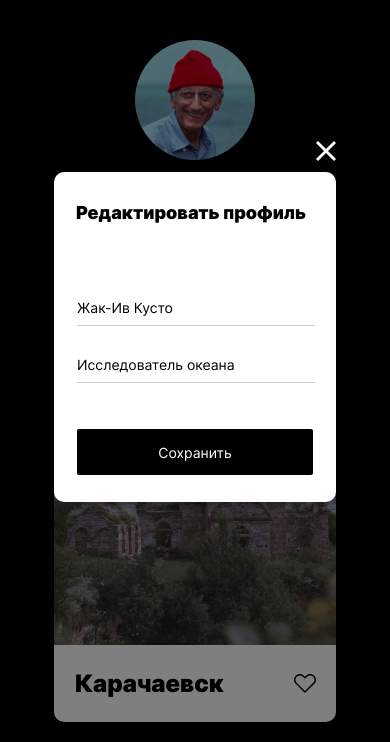
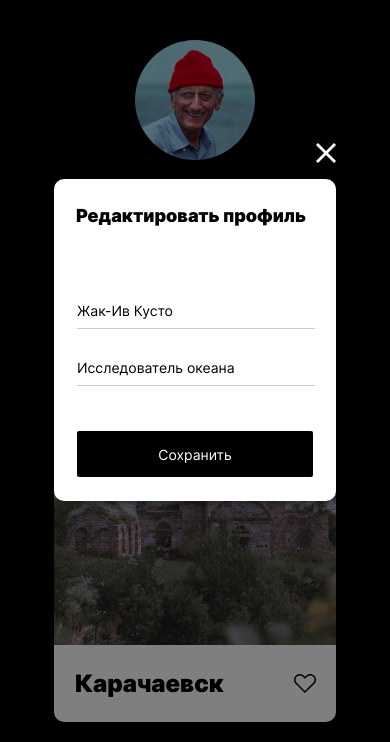
Before and after one commit to Nechaev-S/mesto, a plain HTML site: page index.html in a window 390 px wide. Both pictures are taken after a click on the button 313 px from the left and 291 px from the top of the page. Shown: the part 85-827 px from the top of the page. Drawn offline with Linux system fonts and the light colour scheme.

Commit message:
ревью 2

```diff
--- a/blocks/popup/__close/popup__close.css
+++ b/blocks/popup/__close/popup__close.css
@@ -18,7 +18,7 @@
   .popup__close {
     width: 20px;
     height: 20px;
-    top: -31px;
+    top: -36px;
     right: 0px;
     background-size: contain;
   }
--- a/blocks/popup/__content/popup__content.css
+++ b/blocks/popup/__content/popup__content.css
@@ -11,8 +11,9 @@
   color: #000000;
 }
 @media (min-width: 320px) and (max-width: 767px) {
-  .popup {
+  .popup__content  {
     max-width: 282px;
     min-height: 322px;
+    margin: 6px 0 0 0;
   }
 }
--- a/blocks/popup/__save-button/popup__save-button.css
+++ b/blocks/popup/__save-button/popup__save-button.css
@@ -23,7 +23,7 @@
   .popup__save-button {
     width: 236px;
     height: 46px;
-    margin: 16px auto 0 auto;
+    margin: 15px auto 0 auto;
     font-size: 14px;
     line-height: 17px;
   }
--- a/blocks/popup/__title/popup__title.css
+++ b/blocks/popup/__title/popup__title.css
@@ -10,6 +10,6 @@
   .popup__title {
     font-size: 18px;
     line-height: 22px;
-    margin:  20px 0px 75px 12px;
+    margin: 16px 0px 75px 12px;
   }
 }
--- a/index.html
+++ b/index.html
@@ -52,7 +52,7 @@
         <article class="element">
           <img src="./images/karachaevsk.png" alt="Фото строений города Карачаевск">
           <h2 class="element__paragraph">Карачаево-Черкесия</h2>
-          <button class="element__social"></button>
+          <button type="button" class="element__social"></button>
         </article>
       </section>
     </main>
@@ -63,8 +63,8 @@
       <div class="popup__content">
         <form name="FormPopup" class="popup__form" method="post">
           <h2 class="popup__title">Редактировать профиль</h2>
-          <input class="popup__text popup__text_check_name" placeholder="Жак-Ив Кусто" type="text" value="" required="">
-          <input class="popup__text popup__text_check_job" placeholder="Исследователь океана" type="text" value="" required="">
+          <input class="popup__text popup__text_check_name" placeholder="Имя" type="text" value="" required>
+          <input class="popup__text popup__text_check_job" placeholder="О себе" type="text" value="" required>
           <button type="submit" class="popup__save-button">Сохранить</button>
         </form>
         <button type="button" class="popup__close"></button>
--- a/scripts/index.js
+++ b/scripts/index.js
@@ -6,11 +6,9 @@ const nameInput = document.querySelector(".popup__text_check_name");
 const jobInput = document.querySelector(".popup__text_check_job");
 const profileName = document.querySelector(".profile__name");
 const profileJob = document.querySelector(".profile__job");
-popupButton.addEventListener("click", toggLePopup);
-closeButton.addEventListener("click", toggLePopup);
-formElement.addEventListener('submit', formSubmitHandler);
 
 function toggLePopup() {
+  if (!popup.classList.contains("popup_is-opened"));
   popup.classList.toggle("popup_is-opened");
 
   if (popup.classList.contains("popup_is-opened")) {
@@ -25,3 +23,7 @@ function formSubmitHandler(evt) {
   profileJob.textContent = jobInput.value;
   toggLePopup();
 }
+
+popupButton.addEventListener("click", toggLePopup);
+closeButton.addEventListener("click", toggLePopup);
+formElement.addEventListener('submit', formSubmitHandler);
```
